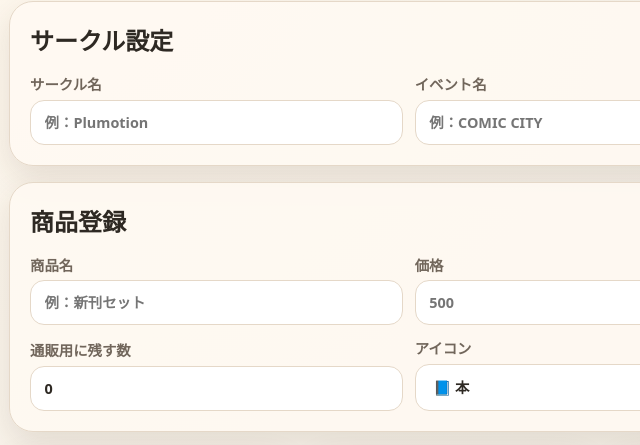
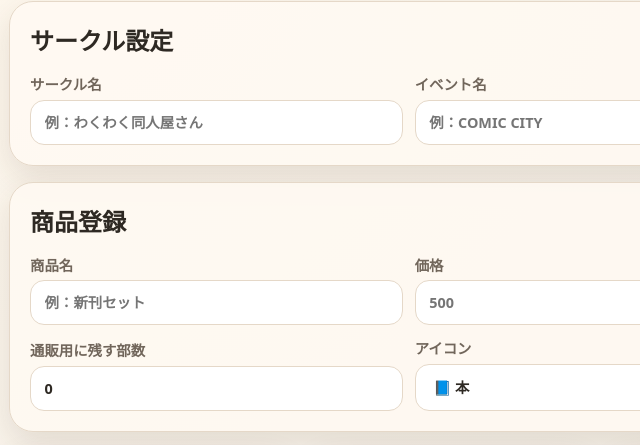
Before and after one commit to plum1219/event-register, a plain HTML site: page index.html in a window 1280 px wide. Shown: the part 199-644 px from the top of the page, 39-679 px from the left. Drawn offline with Linux system fonts and the light colour scheme.

Commit message:
Update index.html

```diff
--- a/index.html
+++ b/index.html
@@ -31,7 +31,7 @@
       <div class="form-grid">
         <label>
           サークル名
-          <input id="circleName" type="text" placeholder="例：Plumotion">
+          <input id="circleName" type="text" placeholder="例：わくわく同人屋さん">
         </label>
         <label>
           イベント名
@@ -55,14 +55,14 @@
         </label>
         <label>
           価格
-          <input id="itemPrice" type="number" min="0" step="100" required placeholder="500">
+          <input id="itemPrice" type="number" min="0" step="50" required placeholder="500">
         </label>
         <label>
           通常頒布在庫
           <input id="itemStock" type="number" min="0" step="1" required placeholder="30">
         </label>
         <label>
-          通販用に残す数
+          通販用に残す部数
           <input id="itemReserveMail" type="number" min="0" step="1" value="0">
         </label>
         <label>
```
